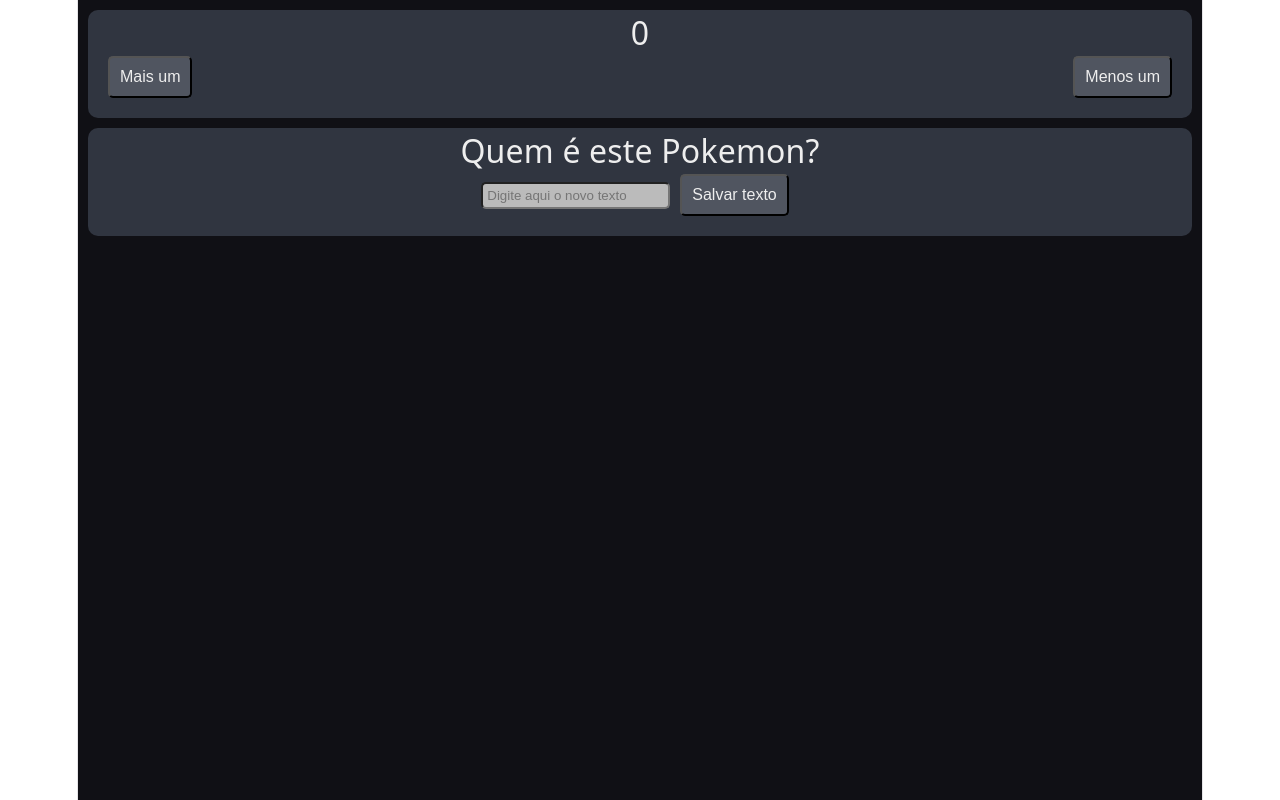
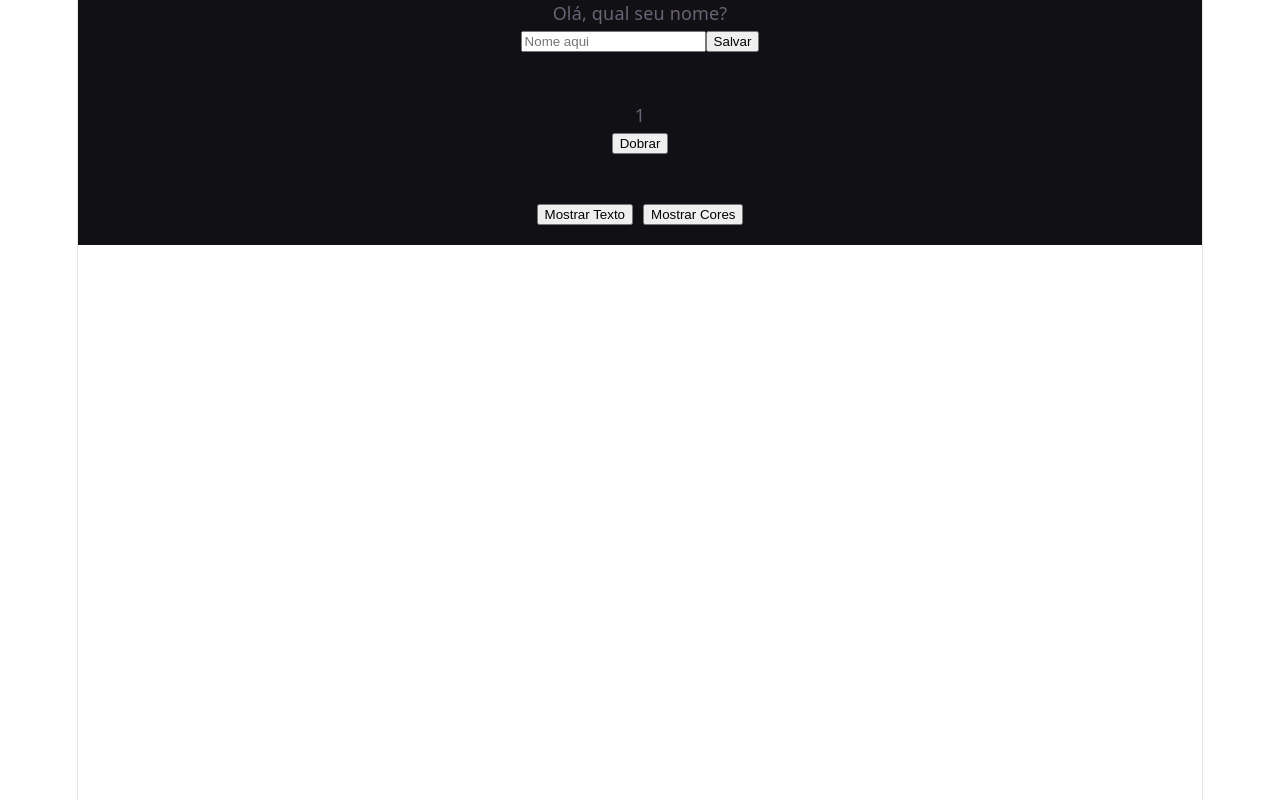
Before and after one commit to VicCAlq/2c-front-02-estado, a React (Vite) app: page / in a window 1280 px wide. Built offline with nearby package versions, Linux system fonts and the light colour scheme.

Commit message:
Atividades de Cumprimenta, dobra e Mudar conteudo feitas tmj vitinho foram bem divertidas de fazer

```diff
--- a/src/App.jsx
+++ b/src/App.jsx
@@ -1,9 +1,15 @@
 import Placar from './components/Placar';
 import InputTexto from './components/InputTexto';
+import AtvCumprimenta from './components/AtvCumprimenta';
+import AtvDobra from './components/AtvDobra';
+import AtvMudaConteudo from './components/AtvMudaConteudo';
+
 
 const styles = {
   container: {
-    flex: 1,
+    display: "flex",
+    flexDirection: "column",
+    gap: "50px",
     backgroundColor: "#101015",
     alignItems: 'center',
     justifyContent: 'center',
@@ -16,8 +22,9 @@ const styles = {
 export default function App() {
   return (
     <div style={styles.container}>
-      <Placar/>
-      <InputTexto/>
+      <AtvCumprimenta />
+      <AtvDobra numero={1}/>
+      <AtvMudaConteudo/>
     </div>
   );
 }
--- a/src/components/AtvCumprimenta.jsx
+++ b/src/components/AtvCumprimenta.jsx
@@ -19,3 +19,34 @@ _________________________________
 | É um prazer lhe conhecer...   |
 |_______________________________|
 */
+
+import { useState } from "react";
+
+export default function AtvCumprimenta() {
+    const [nome, setNome] = useState("");
+
+    const [mostrarMensagem, setMostrarMensagem] = useState(false);
+
+    function salvarNome() {
+        setMostrarMensagem(true);
+    }
+
+    return (
+        <div>
+            <p>Olá, qual seu nome?</p>
+
+            <input
+            type="text"
+            placeholder="Nome aqui"
+            value={nome}
+            onChange={(e) => setNome(e.target.value)}
+            />
+
+            <button onClick={salvarNome}>Salvar</button>
+
+            {mostrarMensagem && (
+                <p>É um prazer lhe conhecer, {nome}</p>
+            )}
+        </div>
+    );
+}
--- a/src/components/AtvDobra.jsx
+++ b/src/components/AtvDobra.jsx
@@ -5,3 +5,23 @@ Crie e exporte por padrão um componente chamado "AtvDobra" que recebe um argume
 O componente deve exibir uma <div> contendo um <p>, que vai exibir este número recebido como argumento,
 e um <button>, que ao ser clicado, modifica o valor do número para dobrar o valor dele.
 */
+
+import { useState } from "react";
+
+export default function AtvDobra({ numero }) {
+    const [valor, setValor] = useState(numero);
+
+    function dobrarNumero() {
+        setValor(valor * 2);
+    }
+
+    return (
+        <div>
+            <p>{valor}</p>
+
+            <button onClick={dobrarNumero}>
+                Dobrar
+            </button>
+        </div>
+    );
+}
--- a/src/components/AtvMudaConteudo.jsx
+++ b/src/components/AtvMudaConteudo.jsx
@@ -8,3 +8,59 @@ Ao clicar no segundo <button>, o conteúdo dessa <div> deve ser substituído por
 onde cada uma destas <divs> deve ter o tamanho de 200px de altura por 200px de largura,
 a da esquerda deve ter a cor "purple", a do meio a cor "teal" e a da direita a cor "orange".
 */
+
+import { useState } from "react";
+
+export default function AtvMudaConteudo() {
+  const [conteudo, setConteudo] = useState("");
+
+  return (
+    <div>
+      {/* Os botao de ladinho */}
+      <div style={{ display: "flex", gap: "10px" }}>
+        <button onClick={() => setConteudo("texto")}>
+          Mostrar Texto
+        </button>
+
+        <button onClick={() => setConteudo("cores")}>
+          Mostrar Cores
+        </button>
+      </div>
+
+      {/* Embaixo dos botao */}
+      <div style={{ marginTop: "20px" }}>
+        {conteudo === "texto" && (
+          <p>Página em construção</p>
+        )}
+
+        {conteudo === "cores" && (
+          <div style={{ display: "flex" }}>
+            <div
+              style={{
+                width: "200px",
+                height: "200px",
+                backgroundColor: "purple"
+              }}
+            ></div>
+
+            <div
+              style={{
+                width: "200px",
+                height: "200px",
+                backgroundColor: "teal"
+              }}
+            ></div>
+
+            <div
+              style={{
+                width: "200px",
+                height: "200px",
+                backgroundColor: "orange"
+              }}
+            ></div>
+          </div>
+        )}
+      </div>
+    </div>
+  );
+}
```
Also changed, not shown: 1 other file (tests, documents, lock files or other folders).
